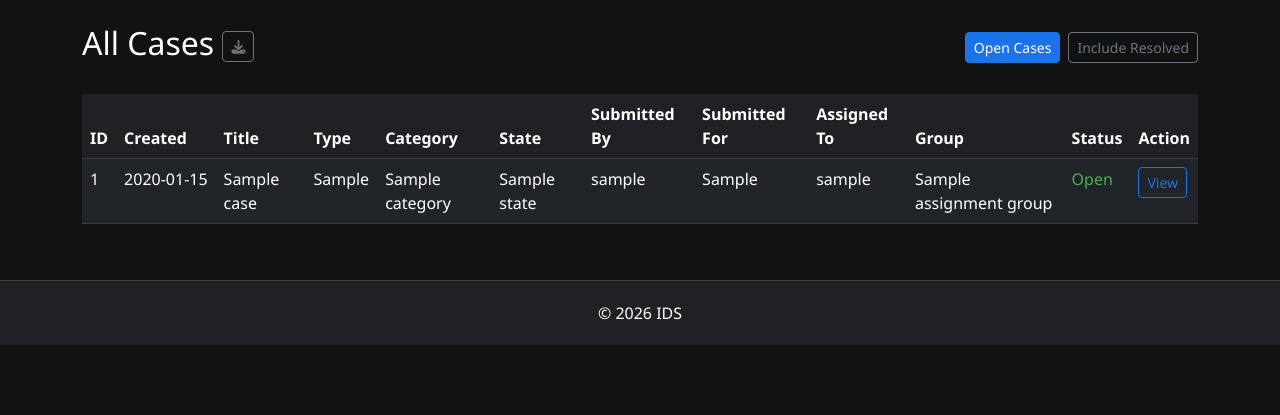
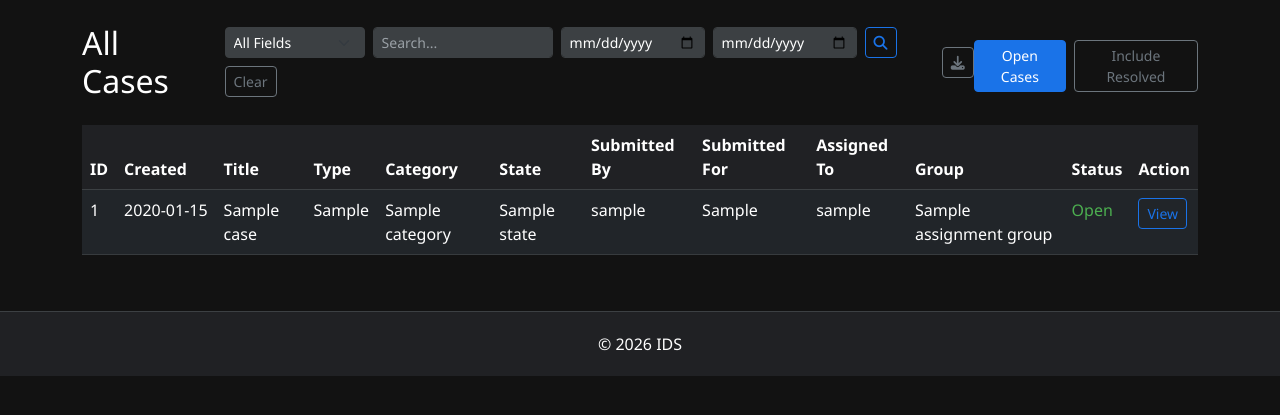
Before and after one commit to Nurb4000/InstantCaseManagement, a Flask app: template templates/admin/cases.html in a window 1280 px wide. Shown: the part 57-472 px from the top of the page. Run offline with Flask 3, Linux system fonts and the light colour scheme; the template is opened without the code that fills it: most values are stand-ins (such as "Sample title", 1, 10 or a date in 2020).

Commit message:
Refactor cases.html for improved search functionality

```diff
--- a/templates/admin/cases.html
+++ b/templates/admin/cases.html
@@ -1,8 +1,32 @@
 {% extends "base.html" %}
 {% block content %}
 <div class="d-flex justify-content-between align-items-center mb-4">
-    <h2>All Cases <a href="{{ url_for('cases.export_all_cases', resolved=1 if show_resolved else 0) }}" class="btn btn-sm btn-outline-secondary" title="Export CSV"><i class="fas fa-download"></i></a></h2>
-    <div class="d-flex gap-2">
+    <div class="d-flex align-items-center gap-3">
+        <h2 class="mb-0">All Cases</h2>
+        <form method="GET" class="d-flex gap-2 align-items-center ms-auto flex-wrap">
+            {% if show_resolved %}<input type="hidden" name="resolved" value="1">{% endif %}
+            <select name="field" class="form-select form-select-sm" style="width: auto;">
+                <option value="all" {{ 'selected' if field == 'all' }}>All Fields</option>
+                <option value="id" {{ 'selected' if field == 'id' }}>ID</option>
+                <option value="title" {{ 'selected' if field == 'title' }}>Title</option>
+                <option value="description" {{ 'selected' if field == 'description' }}>Description</option>
+                <option value="type" {{ 'selected' if field == 'type' }}>Type</option>
+                <option value="category" {{ 'selected' if field == 'category' }}>Category</option>
+                <option value="status" {{ 'selected' if field == 'status' }}>Status</option>
+                <option value="submitted_for" {{ 'selected' if field == 'submitted_for' }}>Submitted For</option>
+                <option value="submitted_by" {{ 'selected' if field == 'submitted_by' }}>Submitted By</option>
+                <option value="assigned_to" {{ 'selected' if field == 'assigned_to' }}>Assigned To</option>
+                <option value="group" {{ 'selected' if field == 'group' }}>Group</option>
+            </select>
+            <input type="text" name="q" class="form-control form-control-sm" style="width: 180px;" placeholder="Search..." value="{{ q or '' }}">
+            <input type="date" name="date_from" class="form-control form-control-sm" style="width: auto;" value="{{ date_from or '' }}" title="From date">
+            <input type="date" name="date_to" class="form-control form-control-sm" style="width: auto;" value="{{ date_to or '' }}" title="To date">
+            <button type="submit" class="btn btn-sm btn-outline-primary"><i class="fas fa-search"></i></button>
+            {% if q or date_from or date_to %}<a href="{{ url_for('cases.all_cases', resolved=1 if show_resolved else 0) }}" class="btn btn-sm btn-outline-secondary">Clear</a>{% endif %}
+        </form>
+        <a href="{{ url_for('cases.export_all_cases', resolved=1 if show_resolved else 0, q=q, field=field, date_from=date_from, date_to=date_to) }}" class="btn btn-sm btn-outline-secondary" title="Export CSV"><i class="fas fa-download"></i></a>
+    </div>
+    <div class="d-flex gap-2 mt-2">
         <a href="{{ url_for('cases.all_cases', resolved=0) }}" class="btn btn-sm {{ 'btn-primary' if not show_resolved else 'btn-outline-secondary' }}">Open Cases</a>
         <a href="{{ url_for('cases.all_cases', resolved=1) }}" class="btn btn-sm {{ 'btn-primary' if show_resolved else 'btn-outline-secondary' }}">Include Resolved</a>
     </div>
```
